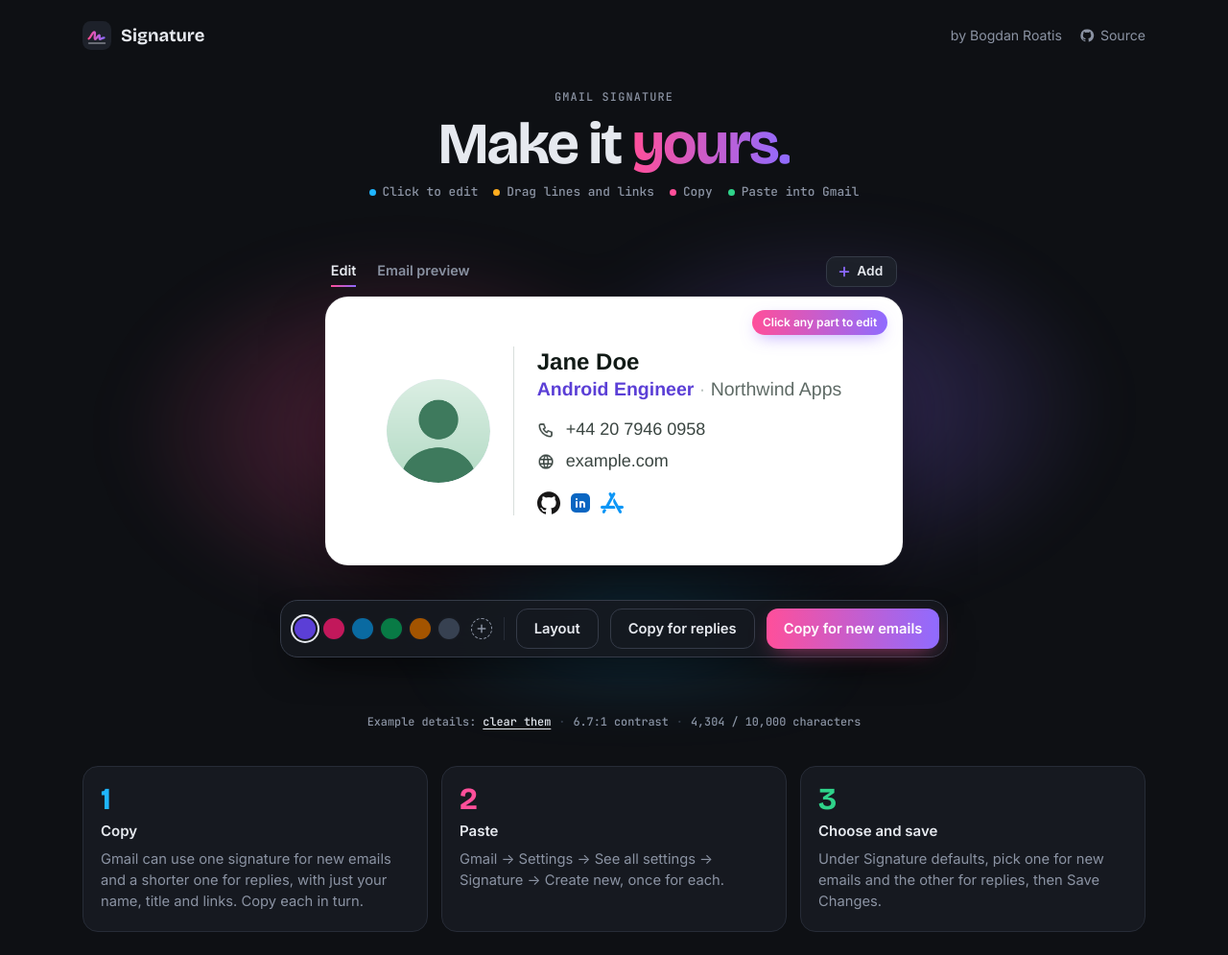
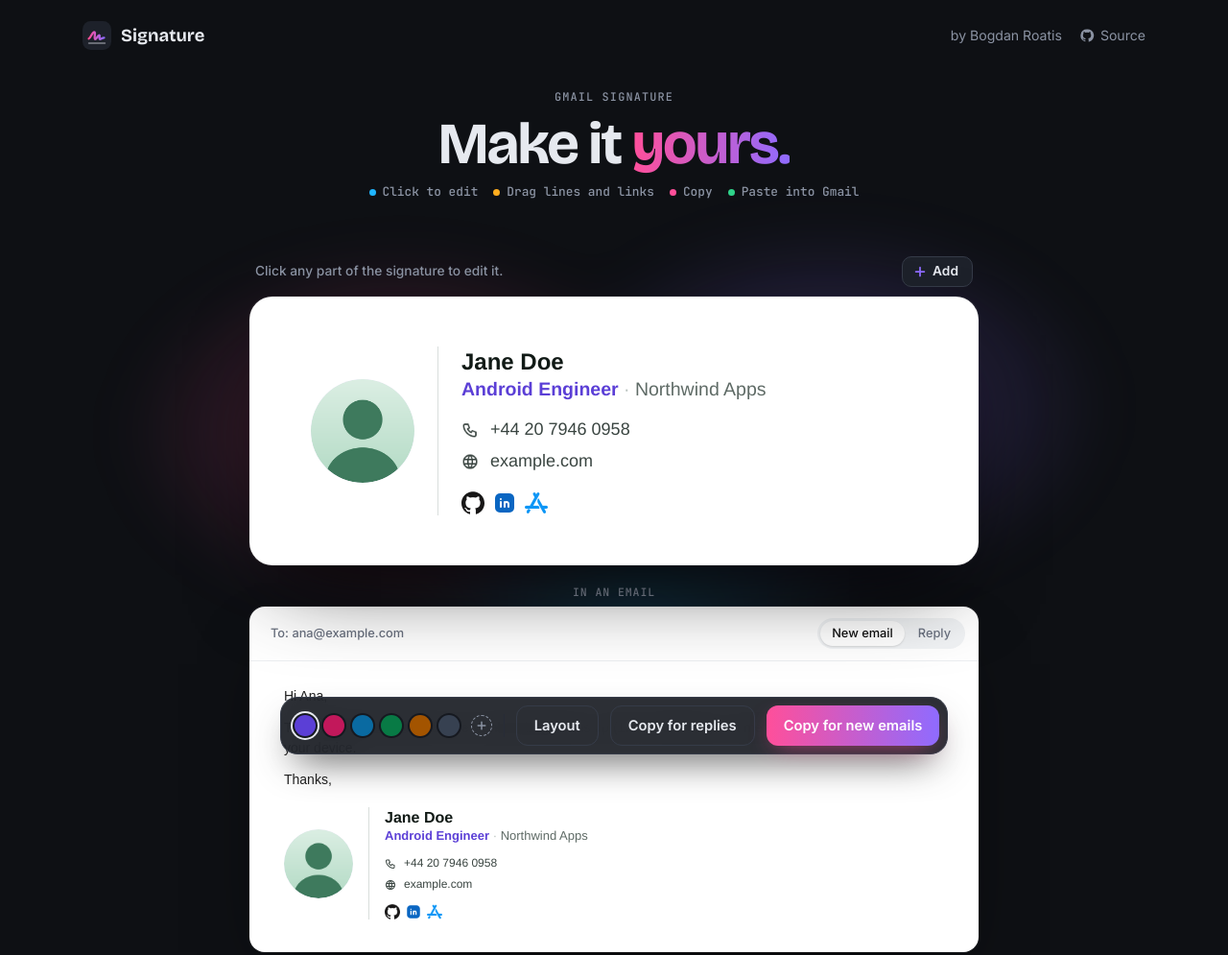
Before and after one commit to shikoko/signature, a plain HTML site: page index.html in a window 1280 px wide. Shown: the top 995 px of the page at 96% size. Drawn offline with nearby package versions, Linux system fonts and the light colour scheme.

Commit message:
Always show the email preview under the card, and drop the view tabs
With the email preview under the card, the Edit and Email preview tabs
switched between two views of the same thing. The card and preview
also changed width when the preview switched between New email and
Reply, because their width followed the preview's text.

- index.html, app.js: the email preview always sits under the card,
  except while the Layout panel is open on a screen 1100 px wide or
  narrower, where the pinned card and the panel need the room. The
  tabs, the email view inside the card and the view mode are gone; the
  card is always the editor.
- The toolbar above the card holds a "Click any part of the signature
  to edit it." hint on the left and Add on the right. The hint replaces
  the pill that sat inside the card.
- styles.css: the card and preview are min(760px, 100%) wide, so
  switching New email and Reply moves nothing.
- README.md describes the preview under the card.

```diff
--- a/app.js
+++ b/app.js
@@ -18,7 +18,7 @@
   const failed = new Set(); // photo links that didn't load here
   const page = $("page"), sig = $("sig"), pop = $("pop"), bar = $("hoverbar"), sheet = $("sheet"), grip = $("grip");
   const stage = document.querySelector(".stage");
-  let mode = "edit", which = "full";
+  let which = "full";
   let barFor = null; // the line or link the hover bar is showing for
 
   const svg = (d) => '<svg class="i" viewBox="0 0 16 16" aria-hidden="true" fill="none" stroke="currentColor" stroke-width="1.8" stroke-linecap="round" stroke-linejoin="round"><path d="' + d + '"/></svg>';
@@ -81,17 +81,11 @@
   }
   function renderAll() {
     renderSig();
-    $("tip").hidden = !!st.edited;
-    $("poster").hidden = mode !== "edit";
-    $("mailView").hidden = mode !== "email";
-    $("card").classList.toggle("is-email", mode === "email");
-    $("addBtn").hidden = mode !== "edit";
     $("addBtn").setAttribute("aria-expanded", !pop.hidden && pop.dataset.for === "add");
-    if (mode === "email") showEmail($("mailBody"));
-    // While the Layout panel is open on a wide screen, the email preview also sits under the card.
+    // The email preview sits under the card, except while the Layout panel is open on a narrow
+    // screen, where the pinned card and the panel need the room.
     $("alsoPreview").hidden = !alsoShown();
     if (alsoShown()) showEmail($("alsoBody"));
-    document.querySelectorAll("[data-mode]").forEach((b) => b.setAttribute("aria-checked", b.dataset.mode === mode));
     document.querySelectorAll("[data-which]").forEach((b) => b.setAttribute("aria-checked", b.dataset.which === which));
     document.querySelectorAll(".sw").forEach((b) => b.setAttribute("aria-checked", b.dataset.hex === st.accent));
     $("customColor").value = st.accent;
@@ -107,7 +101,7 @@
         '<div class="sig-slot">' + html + "</div>";
     watchPhotos(body);
   }
-  const alsoShown = () => !sheet.hidden && mode === "edit" && window.innerWidth > 1100;
+  const alsoShown = () => sheet.hidden || window.innerWidth > 1100;
   const localOnly = () => !st.photo && !!st.localPhoto && st.showPhoto;
   function say(text, bad) {
     const status = $("status");
@@ -147,7 +141,7 @@
     dockNote();
     const clear = $("clear");
     if (clear) clear.addEventListener("click", () => {
-      S.clearExamples(st); save(); mode = "edit"; renderAll();
+      S.clearExamples(st); save(); renderAll();
       const n = sig.querySelector('[data-key="name"]');
       if (n) n.focus();
     });
@@ -163,7 +157,6 @@
     else if (el.dataset.itemValue) item(el.dataset.itemValue).value = text;
     else if (el.dataset.itemLabel) item(el.dataset.itemLabel).label = text;
     save();
-    $("tip").hidden = true;
     if (alsoShown()) showEmail($("alsoBody"));
     meta();
   });
@@ -201,7 +194,7 @@
   let hideTimer = null, dragId = null;
   const target = (el) => (el && el.closest ? el.closest("[data-item], [data-opt]") : null);
   function showBar(el) {
-    if (!el || mode !== "edit" || dragId) return;
+    if (!el || dragId) return;
     if (!pop.hidden && pop.dataset.for === (el.dataset.item || el.dataset.opt)) return;
     clearTimeout(hideTimer);
     sig.querySelectorAll(".hl").forEach((x) => x.classList.remove("hl"));
@@ -468,7 +461,7 @@
   const card = $("card");
   const hasFiles = (e) => !!e.dataTransfer && Array.from(e.dataTransfer.types || []).includes("Files");
   card.addEventListener("dragover", (e) => {
-    if (!hasFiles(e) || mode !== "edit") return;
+    if (!hasFiles(e)) return;
     e.preventDefault();
     e.dataTransfer.dropEffect = "copy";
     card.classList.add("drop-photo");
@@ -478,7 +471,7 @@
     if (!hasFiles(e)) return;
     e.preventDefault();
     card.classList.remove("drop-photo");
-    if (mode === "edit") useLocalPhoto(e.dataTransfer.files[0]);
+    useLocalPhoto(e.dataTransfer.files[0]);
   });
   // A file dropped anywhere else would otherwise replace this page.
   ["dragover", "drop"].forEach((type) => document.addEventListener(type, (e) => { if (hasFiles(e)) e.preventDefault(); }));
@@ -618,7 +611,6 @@
     $("swatches").appendChild(b);
   });
   $("customColor").addEventListener("input", (e) => { st.accent = e.target.value; save(); renderAll(); });
-  document.querySelectorAll("[data-mode]").forEach((b) => b.addEventListener("click", () => { mode = b.dataset.mode; closePop(); hideBar(true); renderAll(); }));
   document.querySelectorAll("[data-which]").forEach((b) => b.addEventListener("click", () => { which = b.dataset.which; renderAll(); }));
 
   async function doCopy(variant) {
@@ -633,7 +625,6 @@
   }
   $("copyFull").addEventListener("click", () => doCopy("full"));
   $("dockFix").addEventListener("click", () => {
-    if (mode !== "edit") { mode = "edit"; renderAll(); }
     const photoBtn = sig.querySelector(".photo-btn");
     if (!photoBtn) return;
     const reduce = window.matchMedia("(prefers-reduced-motion: reduce)").matches;
--- a/index.html
+++ b/index.html
@@ -46,20 +46,12 @@
     <div class="glow" aria-hidden="true"></div>
     <div class="work" id="work">
       <div class="card-bar">
-        <div class="tabs" role="radiogroup" aria-label="View"><button type="button" role="radio" data-mode="edit">Edit</button><button type="button" role="radio" data-mode="email">Email preview</button></div>
+        <span class="hint">Click any part of the signature to edit it.</span>
         <button type="button" class="add" id="addBtn" aria-haspopup="dialog" title="Add a phone number, a profile, an app link and more"><svg class="i" viewBox="0 0 16 16" aria-hidden="true" fill="none" stroke="currentColor" stroke-width="2" stroke-linecap="round"><path d="M8 3v10M3 8h10"/></svg>Add</button>
       </div>
       <div class="card" id="card">
         <div class="poster" id="poster">
-          <span class="tip" id="tip">Click any part to edit</span>
           <div class="poster-scroll"><div class="sig" id="sig"></div></div>
-        </div>
-        <div class="mail" id="mailView" hidden>
-          <div class="mail-bar">
-            <span>To: ana@example.com</span>
-            <div class="lseg" role="radiogroup" aria-label="Which signature"><button type="button" role="radio" data-which="full">New email</button><button type="button" role="radio" data-which="reply">Reply</button></div>
-          </div>
-          <div class="mail-body" id="mailBody"></div>
         </div>
       </div>
       <div class="also" id="alsoPreview" hidden>
--- a/styles.css
+++ b/styles.css
@@ -63,19 +63,12 @@ h1 em { font-style: normal; background: linear-gradient(90deg, var(--l2), var(--
     radial-gradient(38% 55% at 30% 45%, rgba(255, 79, 154, .30), transparent 70%),
     radial-gradient(38% 55% at 70% 40%, rgba(143, 107, 255, .32), transparent 70%),
     radial-gradient(30% 40% at 52% 85%, rgba(31, 181, 255, .18), transparent 70%); }
-/* The work area: a toolbar above the card (views on the left, Add on the right), the card with
-   the editable signature or the email preview, and, while the Layout panel is open on a wide
-   screen, the email preview again under the card so each change shows at real size too. */
-.work { position: relative; z-index: 1; display: grid; gap: 10px; max-width: 100%; min-width: 0; }
+/* The work area: a toolbar above the card (a hint on the left, Add on the right), the card
+   where the signature is edited, and under it the signature at real size in an email.
+   Its width is fixed, so switching the preview between New email and Reply moves nothing. */
+.work { position: relative; z-index: 1; display: grid; gap: 10px; width: min(760px, 100%); min-width: 0; }
 .card-bar { display: flex; align-items: center; justify-content: space-between; gap: 12px; padding: 0 6px; min-height: 32px; }
-.tabs { display: flex; gap: 22px; }
-.tabs button {
-  display: inline-flex; align-items: center; height: 32px; padding: 0; border: 0;
-  background: none; color: var(--muted); font: 600 .9rem/1 var(--body); cursor: pointer;
-}
-.tabs button:hover { color: var(--text); }
-/* The underline is a background, so it takes no space and the label stays centred. */
-.tabs button[aria-checked="true"] { color: var(--text); background: linear-gradient(90deg, var(--l2), var(--l5)) bottom / 100% 2px no-repeat; }
+.hint { font: 500 .86rem/1.3 var(--body); color: var(--muted); min-width: 0; }
 .add {
   display: inline-flex; align-items: center; gap: 6px; height: 32px; padding: 0 14px 0 11px;
   font: 600 .86rem/1 var(--body); color: var(--text); background: var(--raised); border: 1px solid var(--line-strong); border-radius: 10px; cursor: pointer;
@@ -87,17 +80,10 @@ h1 em { font-style: normal; background: linear-gradient(90deg, var(--l2), var(--
   max-width: 100%; min-width: min(560px, 100%);
   box-shadow: 0 40px 90px -30px rgba(0,0,0,.85), 0 0 0 1px rgba(255,255,255,.06);
 }
-.card.is-email { width: min(760px, 100%); }
 .card.drop-photo { box-shadow: 0 0 0 3px var(--l5), 0 40px 90px -30px rgba(0,0,0,.85); }
 .poster { padding: 46px clamp(16px, 6vw, 58px) 46px; display: grid; justify-items: start; }
 .poster-scroll { max-width: 100%; overflow-x: auto; padding: 6px; }
 @media (max-width: 600px) { .poster { padding: 30px 12px 30px; } }
-.tip {
-  position: absolute; top: 14px; right: 16px; display: inline-flex; align-items: center; height: 26px; padding: 0 11px;
-  font: 600 12px/1 var(--body); color: #fff; background: linear-gradient(90deg, var(--l2), var(--l5));
-  border-radius: 999px; box-shadow: 0 6px 18px -6px rgba(143,107,255,.7); pointer-events: none;
-}
-@media (max-width: 600px) { .tip { display: none; } }
 .also { display: grid; gap: 10px; justify-items: center; margin-top: 12px; }
 .also-label { font: 500 .72rem/1 var(--mono); letter-spacing: .08em; text-transform: uppercase; color: var(--muted); }
 .also-mail { width: 100%; background: #fff; color: #222; border-radius: 16px; box-shadow: 0 30px 70px -30px rgba(0,0,0,.8), 0 0 0 1px rgba(255,255,255,.06); }
```
Also changed, not shown: README.md.
